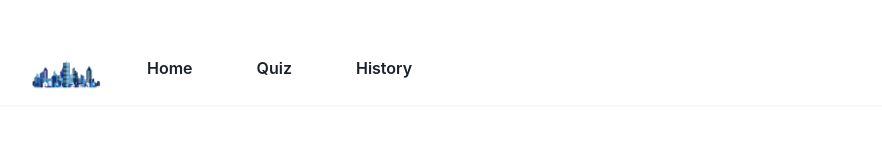
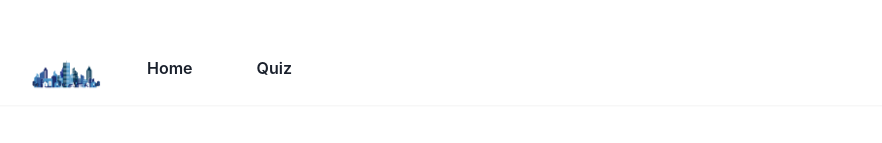
Before and after one commit to asmdv/city-recs, a React (Vite) app in the folder frontend/: page /quiz in a window 1280 px wide. Shown: the top 143 px of the page, without its empty margins (39-921 px from the left). Built offline with nearby package versions, Linux system fonts and the light colour scheme.

Commit message:
no history

```diff
--- a/frontend/src/components/Navbar.jsx
+++ b/frontend/src/components/Navbar.jsx
@@ -43,7 +43,6 @@ import {
         <ButtonGroup variant="link" spacing="8">
           <Button key="Home" onClick={() => navigate('/')} variant="ghost">Home</Button>
           <Button key="Quiz" onClick={() => navigate('/quiz')} variant="ghost">Quiz</Button>
-          <Button key="History" onClick={() => navigate('/history')} variant="ghost">History</Button>
         </ButtonGroup>
       </Flex>
     ) }
@@ -52,7 +51,6 @@ import {
         <ButtonGroup variant="link" spacing="8">
           <Button key="Home" onClick={() => navigate('/')} variant="ghost" color="white" _hover={{ bg: 'black' }} >Home</Button>
           <Button key="Quiz" onClick={() => navigate('/quiz')} variant="ghost" color="white" _hover={{ bg: 'black' }}>Quiz</Button>
-          <Button key="History" onClick={() => navigate('/history')} variant="ghost" color="white" _hover={{ bg: 'black' }}>History</Button>
         </ButtonGroup>
       </Flex>
     ) }
```
